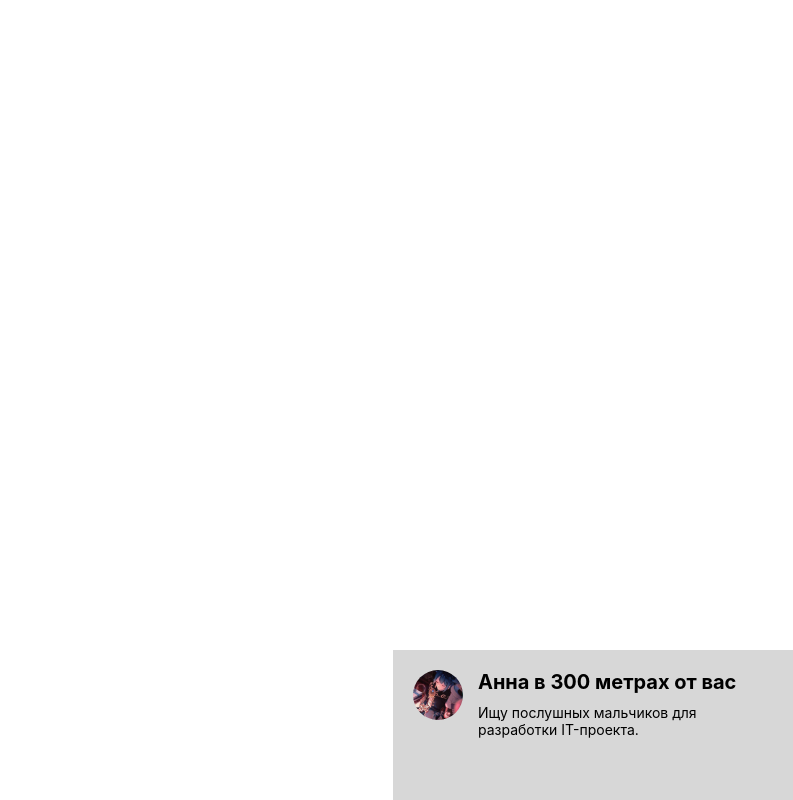
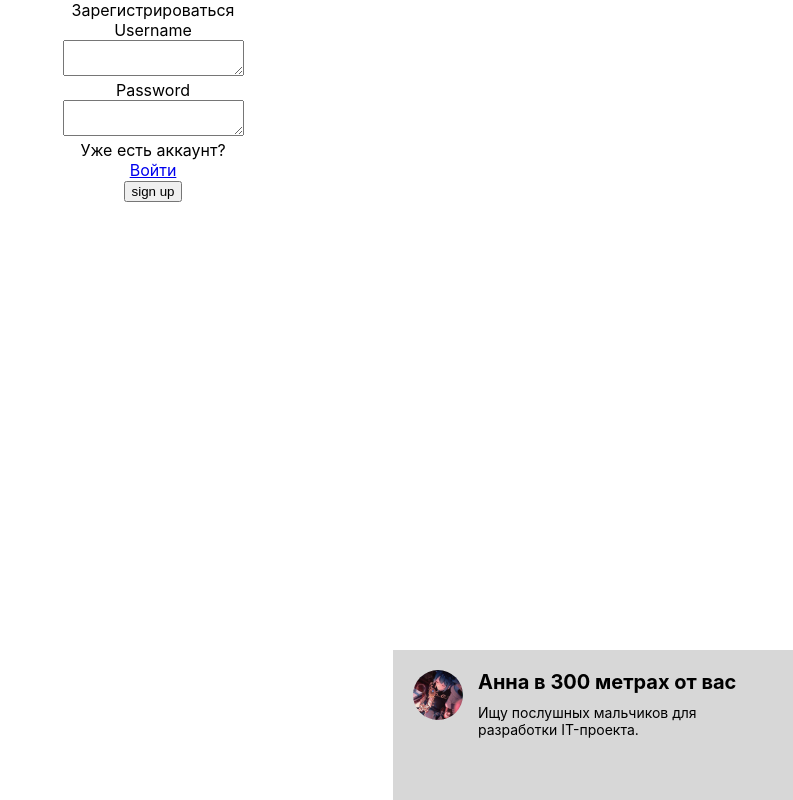
Before and after one commit to SmokingElk/Constance, a React (Create React App) app in the folder client/: page /sign_up in a window 1280 px wide. Shown: the whole page, without its empty margins (487-1280 px from the left). Built offline with nearby package versions, Linux system fonts and the light colour scheme.

Commit message:
add sign up component

```diff
--- a/client/src/components/App/App.jsx
+++ b/client/src/components/App/App.jsx
@@ -1,6 +1,7 @@
 import Advertisement from '../Advertisement/Advertisement';
 import AdvertisementContainer from '../Advertisement/AdvertisementContainer';
 import LoginContainer from '../Login/LoginContainer';
+import SignupContainer from '../Signup/SignupContainer';
 import classes from './App.module.css';
 import { Route, Routes } from 'react-router-dom';
 
@@ -9,6 +10,7 @@ const App = props => {
 		<div className={classes.app}>
 			<Routes>
 				<Route path="/login" element={<LoginContainer />} />
+				<Route path="/sign_up" element={<SignupContainer />} />
 			</Routes>
 
 			<AdvertisementContainer />
--- a/client/src/components/Login/Login.jsx
+++ b/client/src/components/Login/Login.jsx
@@ -1,6 +1,6 @@
 import { AUTH_STATUS_INCOMPLETE_DATA, AUTH_STATUS_INCORRECT_DATA, AUTH_STATUS_NONE, AUTH_STATUS_SUCCESS } from "../../redux/loginReducer";
 import classes from "./Login.module.css";
-import { NavLink } from "react-router-dom"
+import { NavLink } from "react-router-dom";
 
 const Login = props => {
     const onUsernameChange = event => {
@@ -17,8 +17,6 @@ const Login = props => {
         [AUTH_STATUS_SUCCESS]: "Успех",
         [AUTH_STATUS_NONE]: "",
     }[props.authStatus] ?? "";
-
-
 
     return (
         <div>
--- /dev/null
+++ b/client/src/components/Signup/Signup.jsx
@@ -0,0 +1,45 @@
+import { SIGNUP_STATUS_ALREADY_EXISTS, SIGNUP_STATUS_INCOMPLETE_DATA, SIGNUP_STATUS_INVALID_DATA, SIGNUP_STATUS_NONE, SIGNUP_STATUS_SUCCESS } from "../../redux/signupReducer";
+import classes from "./Signup.module.css";
+import { NavLink } from "react-router-dom";
+
+const Signup = props => {
+    const onUsernameChange = event => {
+        props.updateUsername(event.target.value);
+    };
+
+    const onPasswordChange = event => {
+        props.updatePassword(event.target.value);
+    };
+
+    let signupInfo = {
+        [SIGNUP_STATUS_INCOMPLETE_DATA]: "Заполните все поля",
+        [SIGNUP_STATUS_INVALID_DATA]: "Недопустимый логин или пароль",
+        [SIGNUP_STATUS_SUCCESS]: "Успех",
+        [SIGNUP_STATUS_ALREADY_EXISTS]: "Пользователь с этим именем уже существует",
+        [SIGNUP_STATUS_NONE]: "",
+    }[props.signupStatus] ?? "";
+
+    return (
+        <div>
+            <div>Зарегистрироваться</div>
+            <div>Username</div>
+            <div>
+                <textarea onChange={onUsernameChange} value={props.usernameFieldValue}></textarea>
+            </div>
+
+            <div>Password</div>
+            <div>
+                <textarea onChange={onPasswordChange} value={props.passwordFieldValue}></textarea>
+            </div>
+
+            <div>Уже есть аккаунт?</div>
+            <NavLink to="/login">Войти</NavLink>
+
+            <div>{signupInfo}</div>
+
+            <button onClick={() => props.sendSignupRequest()}>sign up</button>
+        </div>
+    )
+}
+
+export default Signup;
--- /dev/null
+++ b/client/src/components/Signup/SignupContainer.jsx
@@ -0,0 +1,45 @@
+import React from "react";
+import Signup from "./Signup";
+import { connect } from "react-redux";
+import { SIGNUP_STATUS_ALREADY_EXISTS, SIGNUP_STATUS_INCOMPLETE_DATA, SIGNUP_STATUS_INVALID_DATA, SIGNUP_STATUS_NONE, SIGNUP_STATUS_SUCCESS, changeSignupStatus, updateSignupPassword, updateSignupUsername } from "../../redux/signupReducer";
+import axios from "axios";
+
+class SignupContainer extends React.Component {
+    sendSignupRequest () {
+        if (this.props.usernameFieldValue === "" || this.props.passwordFieldValue === "") {
+            this.props.changeSignupStatus(SIGNUP_STATUS_INCOMPLETE_DATA);
+            return;
+        }
+
+        axios.post("http://localhost:5000/sign_up", {
+            username: this.props.usernameFieldValue,
+            password: this.props.passwordFieldValue,
+        }).then(res => {
+            let result = res.data.result;
+
+            this.props.changeSignupStatus({
+                "success": SIGNUP_STATUS_SUCCESS,
+                "invalid data": SIGNUP_STATUS_INVALID_DATA,
+                "user already exists": SIGNUP_STATUS_ALREADY_EXISTS,
+            }[result] ?? SIGNUP_STATUS_NONE);
+        });
+    }
+
+    render () {
+        return <Signup {...this.props} sendSignupRequest={this.sendSignupRequest.bind(this)}/>;
+    }
+}
+
+const mapStateToProps = state => ({
+    usernameFieldValue: state.signup.usernameFieldValue,
+    passwordFieldValue: state.signup.passwordFieldValue,
+    signupStatus: state.signup.signupStatus,
+});
+
+const mapDispatchToProps = {
+    updateUsername: updateSignupUsername,
+    updatePassword: updateSignupPassword,
+    changeSignupStatus,
+};
+
+export default connect(mapStateToProps, mapDispatchToProps)(SignupContainer);
--- a/client/src/redux/signupReducer.js
+++ b/client/src/redux/signupReducer.js
@@ -5,6 +5,7 @@ const CHANGE_SIGNUP_STATUS = "CHANGE-SIGNUP-STATUS";
 export const SIGNUP_STATUS_NONE = "SIGNUP-STATUS-NONE";
 export const SIGNUP_STATUS_INCOMPLETE_DATA = "SIGNUP-STATUS-INCOMPLETE-DATA";
 export const SIGNUP_STATUS_INVALID_DATA = "SIGNUP-STATUS-INVALID-DATA";
+export const SIGNUP_STATUS_ALREADY_EXISTS = "SIGNUP-STATUS-ALREADY-EXIST";
 export const SIGNUP_STATUS_SUCCESS = "SIGNUP-STATUS-SUCCESS";
 
 const initialState = {
@@ -36,6 +37,7 @@ const signupReducer = (state = initialState, action) => {
                 SIGNUP_STATUS_NONE,
                 SIGNUP_STATUS_INCOMPLETE_DATA,
                 SIGNUP_STATUS_INVALID_DATA,
+                SIGNUP_STATUS_ALREADY_EXISTS,
                 SIGNUP_STATUS_SUCCESS,
             ];
 
@@ -45,7 +47,7 @@ const signupReducer = (state = initialState, action) => {
 
             return {
                 ...state,
-                signupStatus: action.signupStatus,
+                signupStatus: action.status,
             }
         }
 
```
Also changed, not shown: client/src/components/Signup/Signup.module.css (added).
